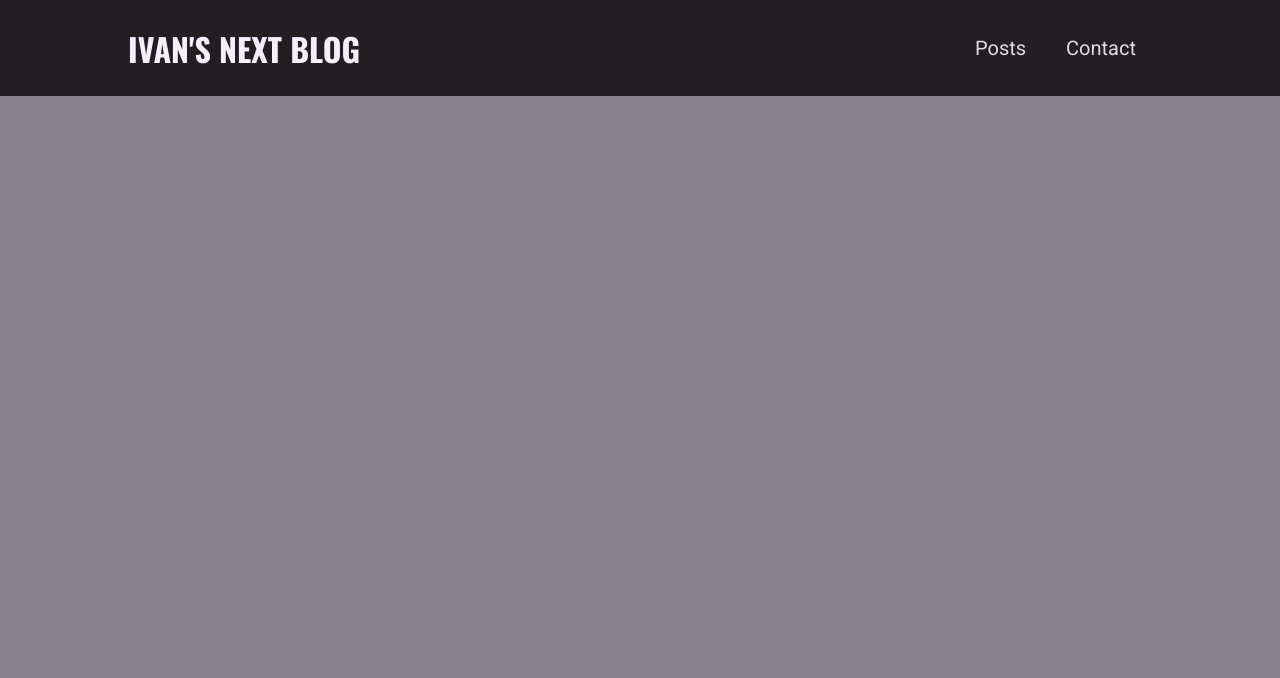
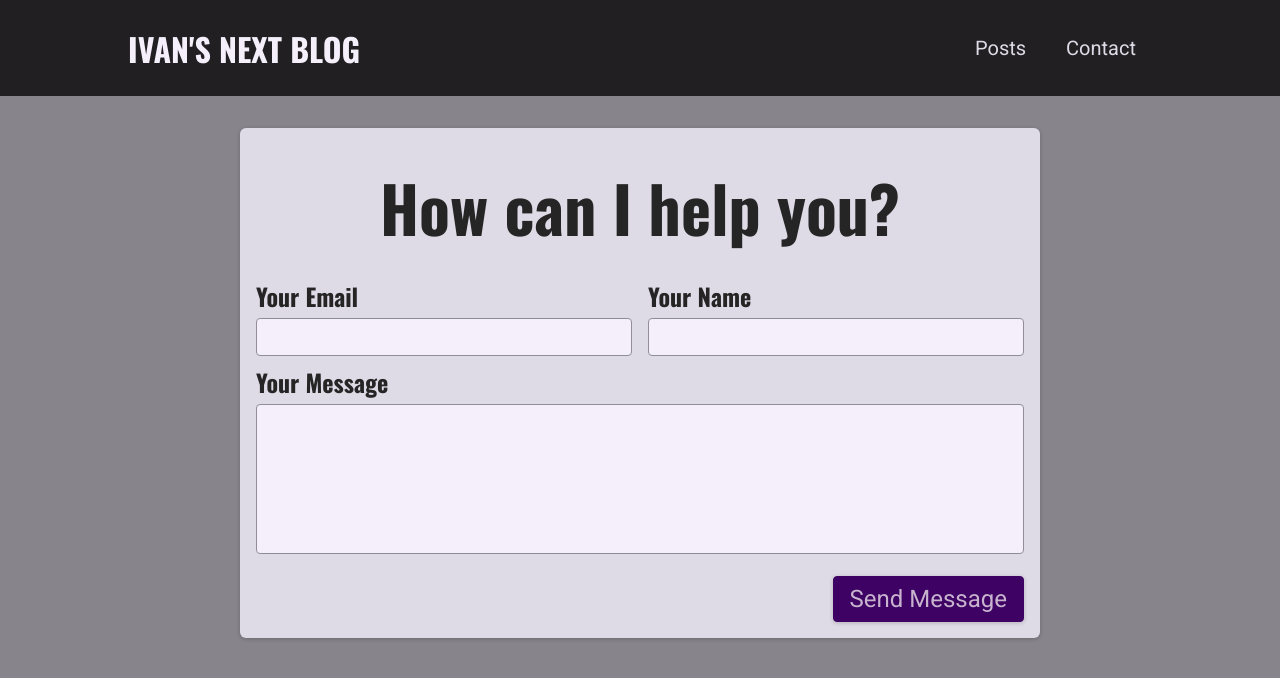
Before and after one commit to IvanRozb/Blog, a Next.js app: page /contact in a window 1280 px wide. Shown: the top 678 px of the page. Built offline with nearby package versions, Linux system fonts and the light colour scheme.

Commit message:
added contact page

```diff
--- /dev/null
+++ b/components/contact/contact-form.js
@@ -0,0 +1,29 @@
+import classes from './contact-form.module.css';
+
+export function ContactForm() {
+	return (
+		<section className={classes.contact}>
+			<h1>How can I help you?</h1>
+			<form className={classes.form}>
+				<div className={classes.controls}>
+					<div className={classes.control}>
+						<label htmlFor="email">Your Email</label>
+						<input type="email" id={'email'} required />
+					</div>
+					<div className={classes.control}>
+						<label htmlFor="name">Your Name</label>
+						<input type="text" id={'name'} required />
+					</div>
+				</div>
+				<div className={classes.control}>
+					<label htmlFor="message">Your Message</label>
+					<textarea id="message" rows="5"></textarea>
+				</div>
+
+				<div className={classes.actions}>
+					<button>Send Message</button>
+				</div>
+			</form>
+		</section>
+	);
+}
--- /dev/null
+++ b/components/contact/contact-form.module.css
@@ -0,0 +1,73 @@
+.contact {
+    margin: var(--size-8) auto;
+    border-radius: 6px;
+    background-color: var(--color-grey-100);
+    width: 90%;
+    max-width: 50rem;
+    padding: var(--size-4);
+    box-shadow: 0 1px 4px rgba(0, 0, 0, 0.2);
+    font-size: var(--size-6);
+}
+
+.contact h1 {
+    font-size: var(--size-8);
+    margin: var(--size-4) 0;
+    text-align: left;
+}
+
+.form label {
+    display: block;
+    font-family: 'Oswald', sans-serif;
+    font-weight: bold;
+    margin: var(--size-2) 0 var(--size-1) 0;
+}
+
+.form input,
+.form textarea {
+    font: inherit;
+    padding: var(--size-1);
+    border-radius: 4px;
+    width: 100%;
+    border: 1px solid var(--color-grey-400);
+    background-color: var(--color-grey-50);
+    resize: none;
+}
+
+.controls {
+    display: flex;
+    column-gap: 1rem;
+    flex-wrap: wrap;
+}
+
+.control {
+    flex: 1;
+    min-width: 10rem;
+}
+
+.actions {
+    margin-top: var(--size-4);
+    text-align: right;
+}
+
+.form button {
+    font: inherit;
+    cursor: pointer;
+    background-color: var(--color-primary-700);
+    border: 1px solid var(--color-primary-700);
+    padding: var(--size-2) var(--size-4);
+    border-radius: 4px;
+    color: var(--color-primary-50);
+    box-shadow: 0 1px 4px rgba(0, 0, 0, 0.2);
+}
+
+.form button:hover {
+    background-color: var(--color-primary-500);
+    border-color: var(--color-primary-500);
+}
+
+@media (min-width: 768px) {
+    .contact h1 {
+        font-size: var(--size-16);
+        text-align: center;
+    }
+}
--- a/pages/contact.js
+++ b/pages/contact.js
@@ -1 +1,5 @@
-export default function ContactPage() {}
+import { ContactForm } from '@/components/contact/contact-form';
+
+export default function ContactPage() {
+	return <ContactForm />;
+}
```
